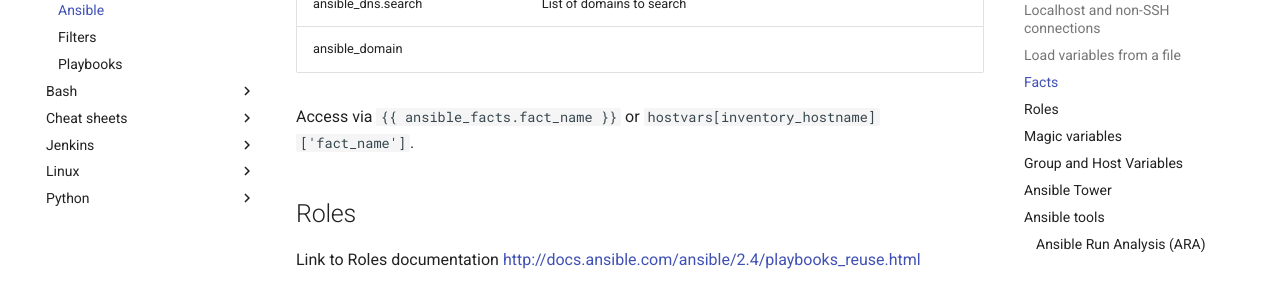
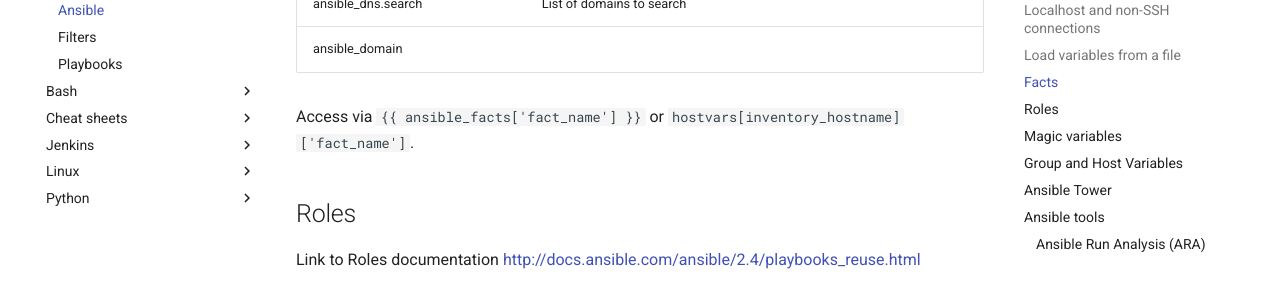
Before and after one commit to agarthetiger/mkdocs, an MkDocs documentation site: the page built from docs/ansible/Ansible.md, in a window 1280 px wide and 900 px high, scrolled down 2668 px. Shown: the part 152-452 px from the top of the window. Built offline with MkDocs 1.6.1 and Material for MkDocs 9.7.7, drawn with Linux system fonts in a browser that asks for light colours; comment, search, counter and statistics services are not loaded.

```diff
--- a/docs/ansible/Ansible.md
+++ b/docs/ansible/Ansible.md
@@ -81,7 +81,7 @@ Quick reference for some of the facts I commonly use.
 | ansible_dns.search | List of domains to search |
 | ansible_domain |  |
 
-Access via `{{ ansible_facts.fact_name }}` or `hostvars[inventory_hostname]['fact_name']`.
+Access via `{{ ansible_facts['fact_name'] }}` or `hostvars[inventory_hostname]['fact_name']`.
 ## Roles
 
 Link to Roles documentation
```
